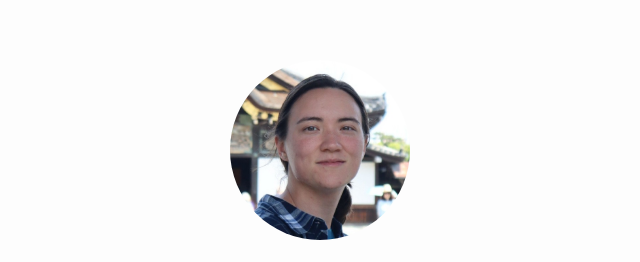
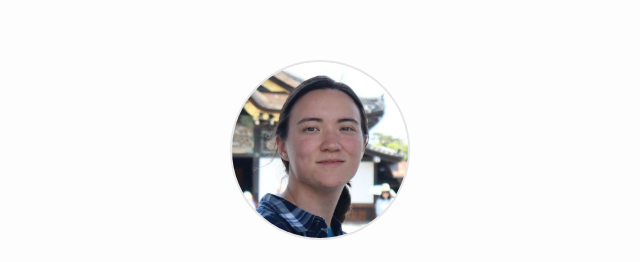
Before and after one commit to clichen99/clichen99.github.io, a plain HTML site: page index.html in a window 1280 px wide. Shown: the top 262 px of the page, 320-960 px from the left. Drawn offline with Linux system fonts and the light colour scheme.

Commit message:
Update index.html

```diff
--- a/index.html
+++ b/index.html
@@ -38,6 +38,7 @@
             object-fit: cover;
             margin: 0 auto 25px;
             display: block;
+            border: 2px solid #e5e5e5;
         }
 
         h1 {
```
